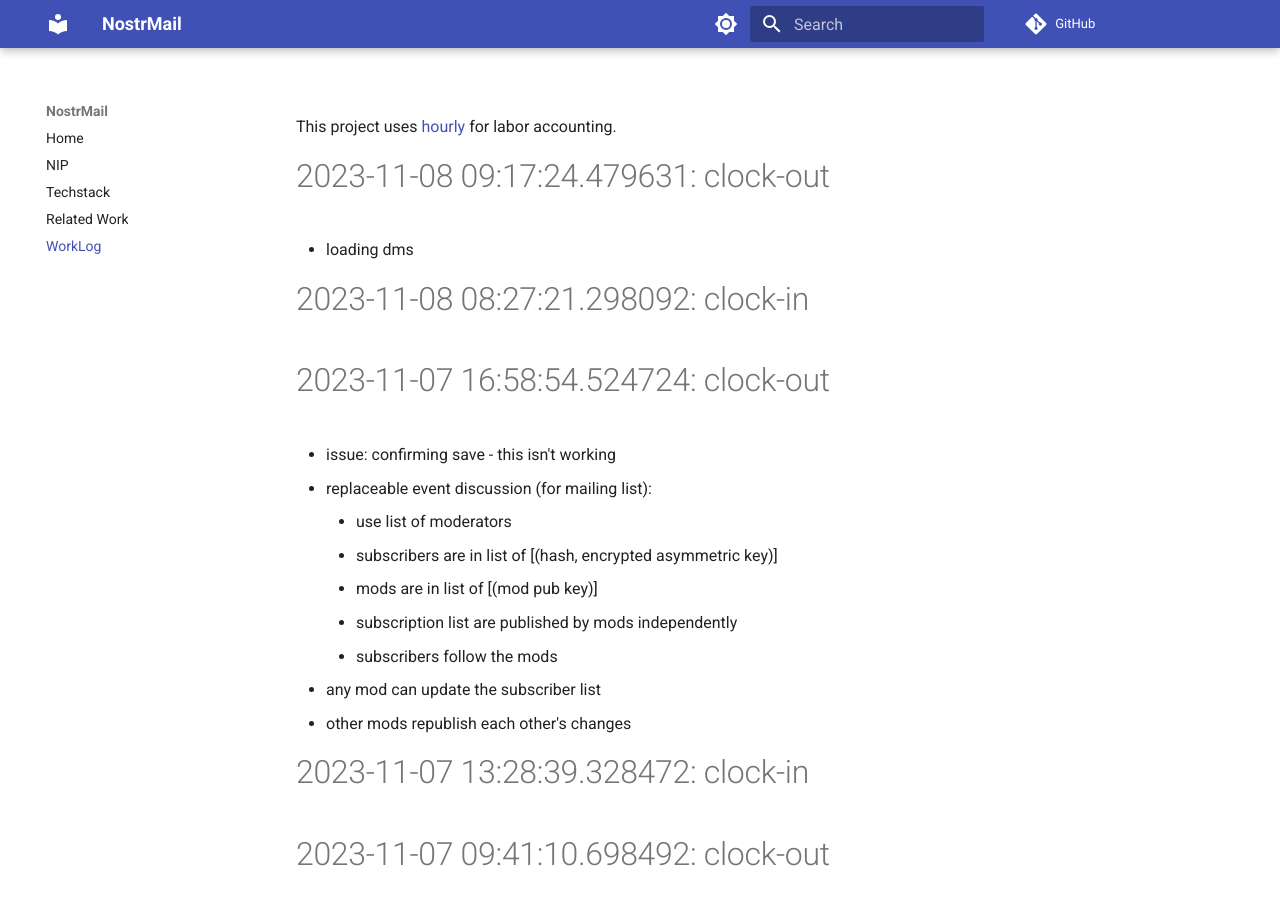
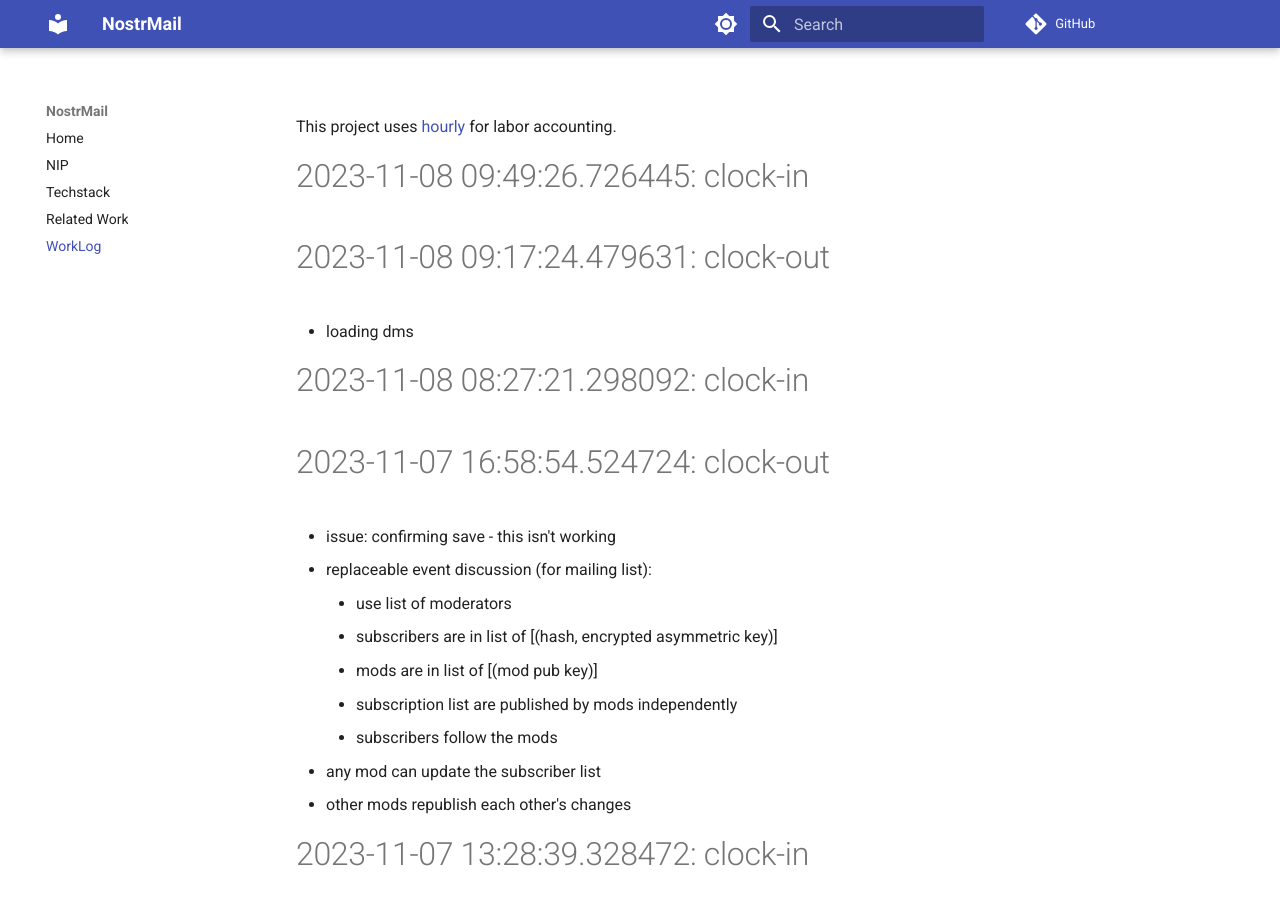
Before and after one commit to asherp/nostr-mail, an MkDocs documentation site: the page built from docs/WorkLog.md, in a window 1280 px wide and 900 px high. Built offline with MkDocs 1.6.1 and Material for MkDocs 9.7.7, drawn with Linux system fonts in a browser that asks for light colours; comment, search, counter and statistics services are not loaded.

Commit message:
clock-in

```diff
--- a/WorkLog.md
+++ b/WorkLog.md
@@ -1,3 +1,6 @@
+
+# 2023-11-08 09:49:26.726445: clock-in
+
 # 2023-11-08 09:17:24.479631: clock-out
 
 * loading dms
```
